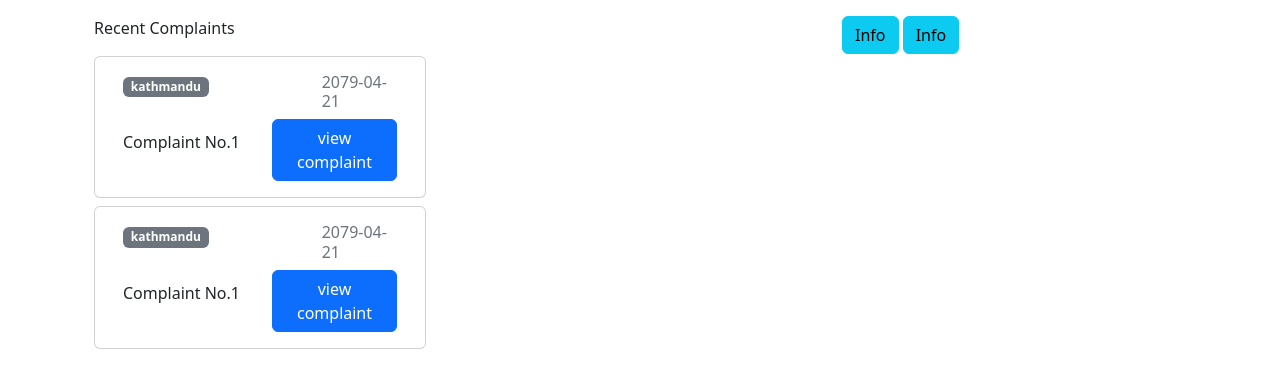
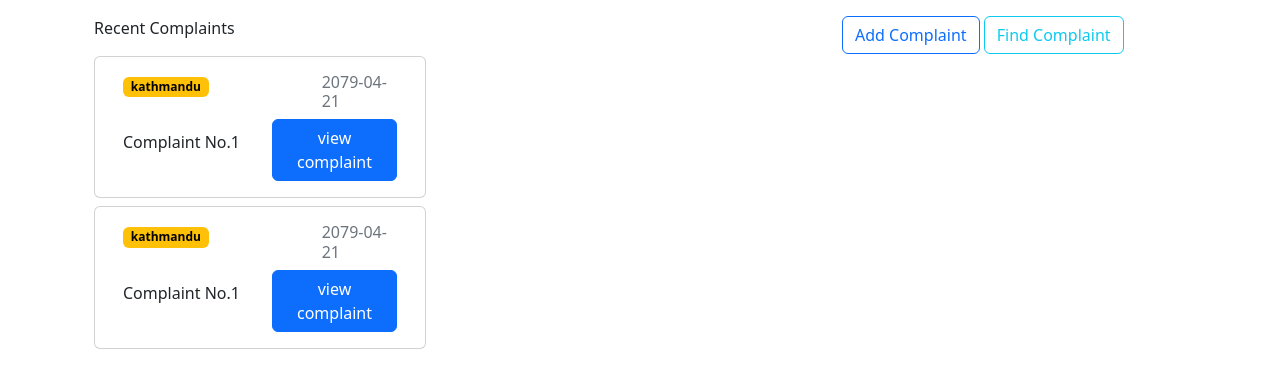
Before and after one commit to AshishAcharya083/e-gunaso, a Flask app: page / in a window 1280 px wide. Shown: the part 56-444 px from the top of the page. Run offline with Flask 2, Linux system fonts and the light colour scheme.

Commit message:
update index.html buttons

```diff
--- a/templates/index.html
+++ b/templates/index.html
@@ -44,7 +44,7 @@
             <div class="container">
               <div class="row justify-content-between">
                 <div class="col-4">
-                  <span class="badge text-bg-secondary">kathmandu</span>
+                  <span class="badge text-bg-warning">kathmandu</span>
                 </div>
                 <div class="col-4">
                   <h6 class="text-muted">2079-04-21</h6>
@@ -73,7 +73,7 @@
             <div class="container">
               <div class="row justify-content-between">
                 <div class="col-4">
-                  <span class="badge text-bg-secondary">kathmandu</span>
+                  <span class="badge text-bg-warning">kathmandu</span>
                 </div>
                 <div class="col-4">
                   <h6 class="text-muted">2079-04-21</h6>
@@ -98,8 +98,8 @@
           </div>
 
         <div class="col-4">
-          <button type="button" class="btn btn-info">Info</button>
-          <button type="button" class="btn btn-info">Info</button>
+          <button type="button" class="btn btn-outline-primary">Add Complaint</button>
+          <button type="button" class="btn btn-outline-info">Find Complaint</button>
         </div>
 
         </div>
```
